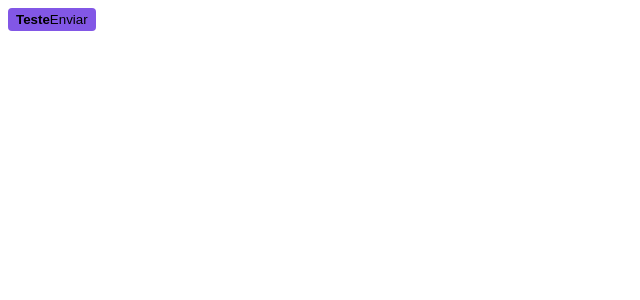
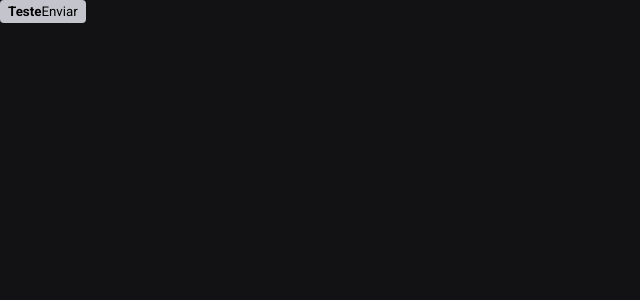
Before and after one commit to wbrunovieira/igniteNextTSShop, a Next.js app: page / in a window 1280 px wide. Shown: the top 300 px of the page, without its empty margins (0-640 px from the left). Built offline with nearby package versions, Linux system fonts and the light colour scheme.

Commit message:
added global styles

```diff
--- a/src/pages/_app.tsx
+++ b/src/pages/_app.tsx
@@ -1,8 +1,10 @@
+import { AppProps } from "next/app"
+import { globalStyles } from "../styles/global"
 
-import type { AppProps } from 'next/app'
+globalStyles()
 
-function MyApp({ Component, pageProps }: AppProps) {
+function App({ Component, pageProps }: AppProps) {
   return <Component {...pageProps} />
 }
 
-export default MyApp
+export default App
--- a/src/pages/index.tsx
+++ b/src/pages/index.tsx
@@ -1,7 +1,7 @@
 import { styled } from "../styles"
 
 const Button = styled('button', {
-  backgroundColor: '$rocketseat',
+  backgroundColor: '$gray300',
   borderRadius: 4,
   border: 0,
   padding: '4px 8px',
--- /dev/null
+++ b/src/styles/global.ts
@@ -0,0 +1,19 @@
+import { globalCss } from ".";
+
+export const globalStyles = globalCss({
+  '*': {
+    margin: 0,
+    padding: 0,
+  },
+
+  body: {
+    backgroundColor: '$gray900',
+    color: '$gray100',
+    '-webkit-font-smoothing': 'antialiased',
+  },
+
+  'body, input, textarea, button': {
+    fontFamily: 'Roboto',
+    fontWeight: 400,
+  }
+})
--- a/src/styles/index.ts
+++ b/src/styles/index.ts
@@ -12,7 +12,15 @@ export const {
 } = createStitches({
   theme: {
     colors: {
-      rocketseat: '#8257e6',
+      white: '#FFF',
+
+      gray900: '#121214',
+      gray800: '#202024',
+      gray300: '#c4c4cc',
+      gray100: '#e1e1e6',
+
+      green500: '#00875f',
+      green300: '#00b37e',
     }
   }
 })
```
